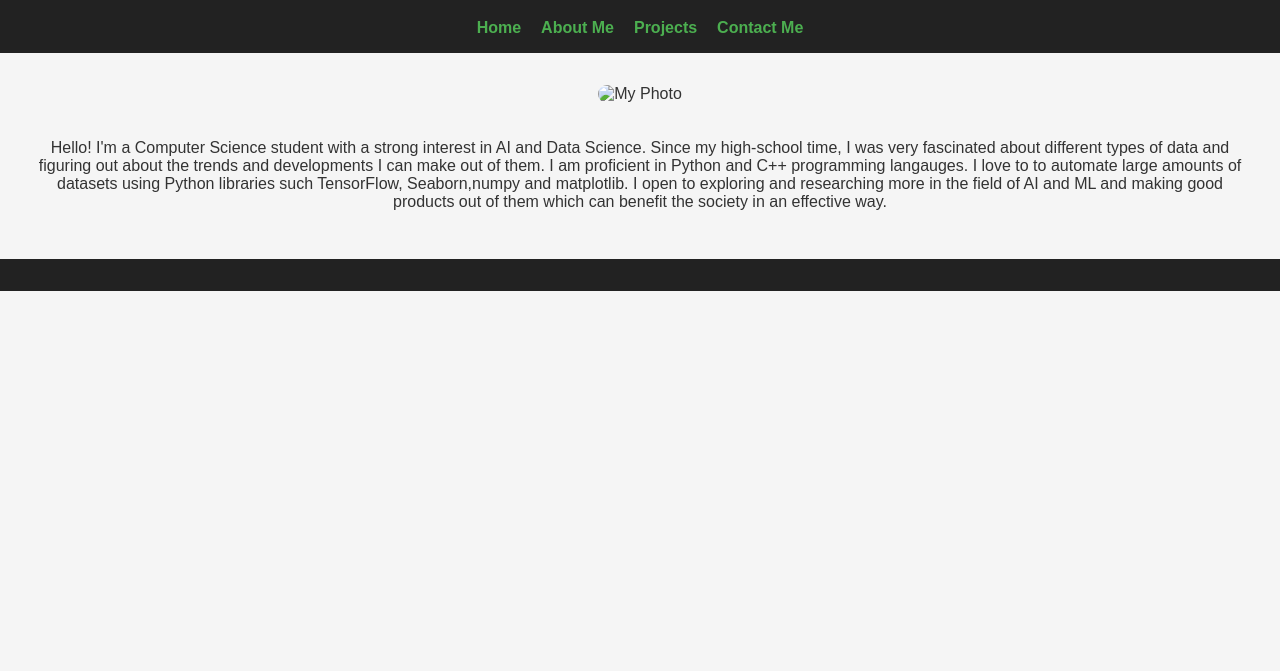
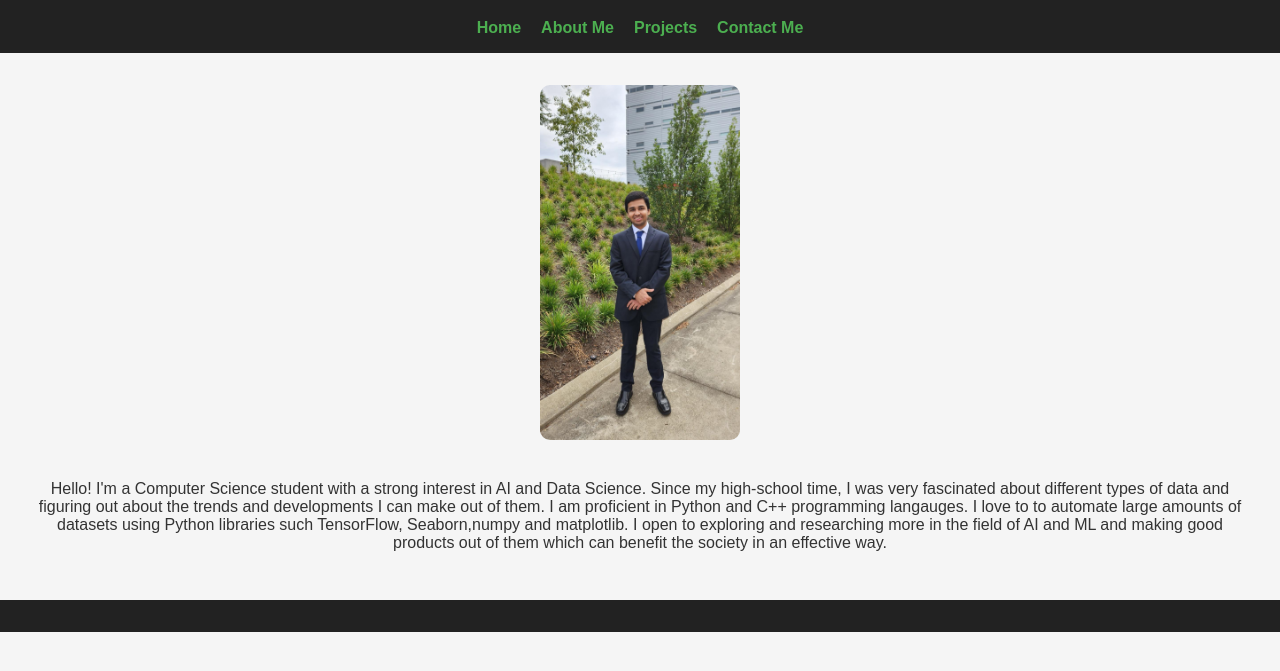
Before and after one commit to Akshat3960/Akshat3960.github.io, a plain HTML site: page about.html in a window 1280 px wide. Shown: the part 77-748 px from the top of the page. Drawn offline with Linux system fonts and the light colour scheme.

Commit message:
Update
Updated profile photo and fixed minor text errors.

```diff
--- a/about.html
+++ b/about.html
@@ -20,7 +20,7 @@
 
   <main>
     <section class="about-section">
-      <img src="images/Photo_Akshat.jpg" alt="My Photo" class="profile-photo" />
+      <img src="images/Photo_Akshat.jpeg" alt="My Photo" class="profile-photo" />
       <p>Hello! I'm a Computer Science student with a strong interest in AI and Data Science.
          Since my high-school time, I was very fascinated about different types of data and figuring out
          about the trends and developments I can make out of them. I am proficient in Python and C++ programming langauges.
```
